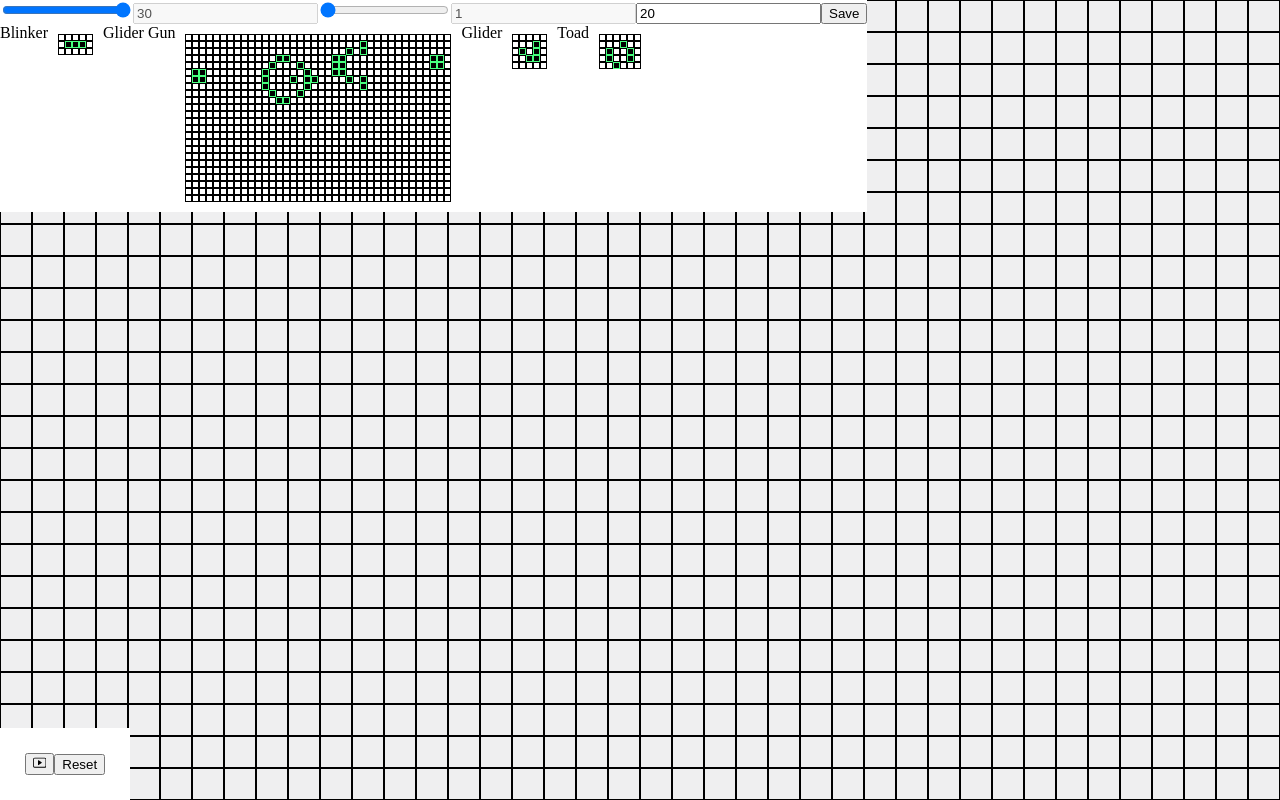
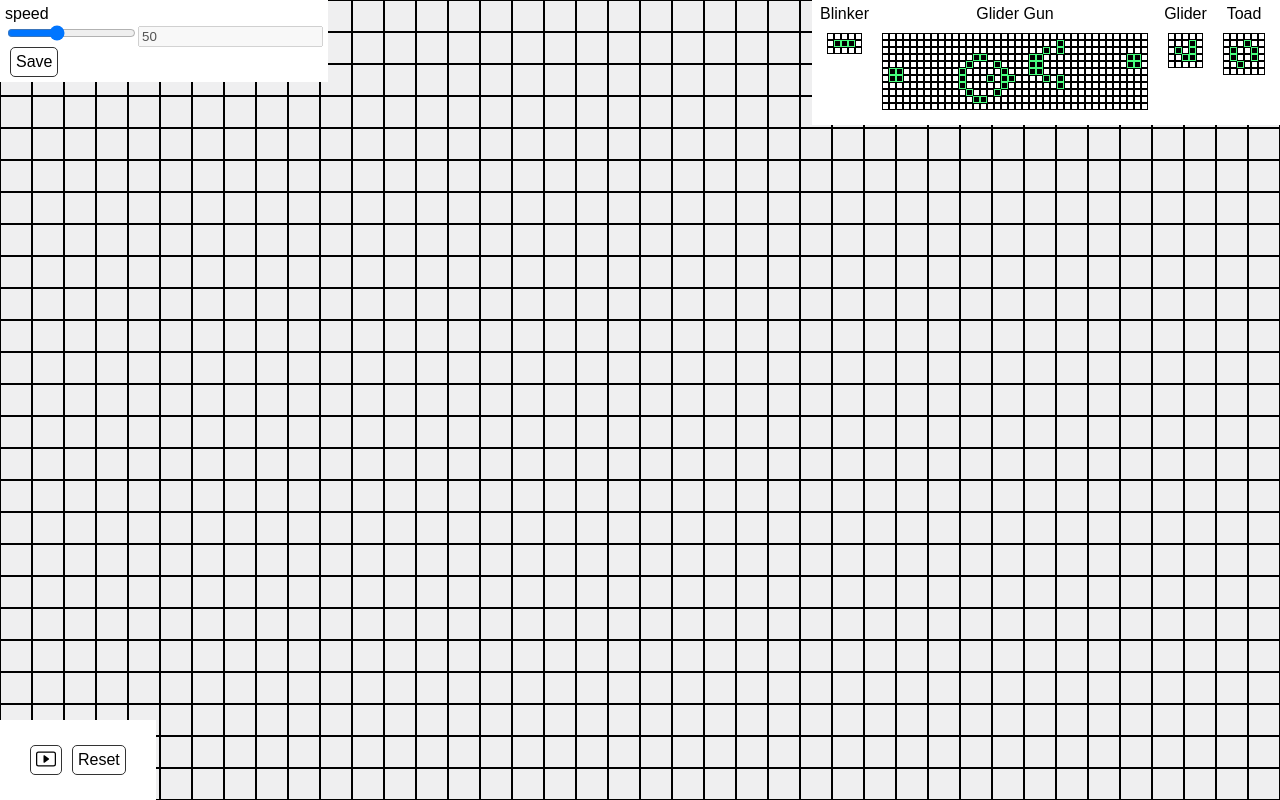
Before and after one commit to Meorne/game-of-life, a React app: page / in a window 1280 px wide. Built offline with nearby package versions, Linux system fonts and the light colour scheme.

Commit message:
improve logic

```diff
--- a/config/webpack.config.js
+++ b/config/webpack.config.js
@@ -163,7 +163,7 @@ module.exports = function (webpackEnv) {
       ? shouldUseSourceMap
         ? `source-map`
         : false
-      : isEnvDevelopment && `cheap-module-source-map`,
+      : isEnvDevelopment && `eval-cheap-module-source-map`,
     // These are the "entry points" to our application.
     // This means they will be the "root" imports that are included in JS bundle.
     entry:
--- a/src/App.jsx
+++ b/src/App.jsx
@@ -1,6 +1,7 @@
 import React, { useState, useMemo } from 'react'
 import MatrixContainer from './MatrixContainer'
-import OptionContainer from './OptionContainer'
+import ParamsContainer from './ParamsContainer'
+import TemplateContainer from './TemplateContainer'
 import GlobalStyles from './globalStyles'
 import {
   matrixContext, templateContext, paramsContext, theme, lifeCycleContext,
@@ -17,11 +18,9 @@ const App = () => {
   const lifeCycleMemo = useMemo(() => ({ lifeCycleState, setLifeCycleState }), [lifeCycleState])
   const defaulfParams = {
     squareSize: 30,
-    borderSize: 1,
-    speed: 20,
+    speed: 50,
   }
 
-  console.log(defaulfParams)
   const [params, setParams] = useState(defaulfParams)
   const paramsMemo = useMemo(() => ({ params, setParams }), [params])
 
@@ -31,7 +30,8 @@ const App = () => {
         <templateContext.Provider value={templateMemo}>
           <matrixContext.Provider value={matrixMemo}>
             <GlobalStyles theme={theme} />
-            <OptionContainer />
+            <ParamsContainer />
+            <TemplateContainer />
             <MatrixContainer />
           </matrixContext.Provider>
         </templateContext.Provider>
--- a/src/MatrixContainer.jsx
+++ b/src/MatrixContainer.jsx
@@ -12,14 +12,20 @@ import {
 import { Line, Square, Btn } from './globalStyles'
 
 const Matrix = styled.div`
-
+  display:flex;
+  flex-wrap: wrap;
+  align-content: center;
+  justify-content: center;
+  width: 100%;
+  height: 100%;
 `
 const ActionsContainer = styled.div`
   position:absolute;
   bottom:0 ;
   left:0 ;
-  padding:25px ;
-  background:#fff ;
+  padding:25px;
+  background:#fff;
+  display:flex;
 `
 
 const propTypes = {
@@ -32,7 +38,7 @@ const MatrixContainer = () => {
   const { lifeCycleState, setLifeCycleState } = useContext(lifeCycleContext)
   const { currentMatrix, setMatrix } = useContext(matrixContext)
   const { currentTemplate, setTemplate } = useContext(templateContext)
-  const { params: { squareSize, borderSize, speed } } = useContext(paramsContext)
+  const { params: { squareSize, speed } } = useContext(paramsContext)
 
   useEffect(() => {
     setMatrix(cloneDeep(currentTemplate))
@@ -68,11 +74,12 @@ const MatrixContainer = () => {
         {lifeCycleState === `pending`
           ? <img src={loader} alt="" />
           : currentMatrix.map((e, i) => (
-            <Line>
+            <Line key={`line-${i}`}>
               {e.map((f, j) => (
                 <Square
+                  key={`square-${j}`}
                   className={f === 1 ? `isSelected` : ``}
-                  borderSize={borderSize}
+                  borderSize={1}
                   squareSize={squareSize}
                   onClick={enableSquare(i, j)}
                 />
@@ -81,7 +88,10 @@ const MatrixContainer = () => {
           ))}
       </Matrix>
       <ActionsContainer>
-        <Btn onClick={launchLifeCycle}>
+        <Btn
+          onClick={launchLifeCycle}
+          className="icon"
+        >
           {lifeCycleState === `stoped`
             ? <BsPlayBtn />
             : <BsStopBtn />}
--- a/src/OptionContainer.jsx
+++ /dev/null
@@ -1,18 +0,0 @@
-import React from 'react'
-import styled from 'styled-components'
-import ParamsContainer from './options/ParamsContainer'
-import TemplateContainer from './options/TemplateContainer'
-
-const OprionWrapper = styled.div`
-  position:absolute;
-  background:#fff ;
-`
-
-const OptionContainer = () => (
-  <OprionWrapper>
-    <ParamsContainer />
-    <TemplateContainer />
-  </OprionWrapper>
-)
-
-export default OptionContainer
--- /dev/null
+++ b/src/ParamsContainer.jsx
@@ -0,0 +1,60 @@
+import React, { useContext, useState } from 'react'
+import styled from 'styled-components'
+import { paramsContext, templateContext } from './context'
+import { Btn } from './globalStyles'
+
+const ParamsWrapper = styled.div`
+  position: absolute;
+  top: 0;
+  left: 0;
+  background: #fff;
+  padding: 5px;
+`
+const ParamsInput = styled.input``
+
+const ParamsContainer = () => {
+  const { params, setParams } = useContext(paramsContext)
+  const { setTemplate } = useContext(templateContext)
+  const [newParams, setNewParams] = useState({ ...params })
+
+  const updateParams = (key, type = `string`) => ({ target: { value } }) => {
+    const modifiedParams = { ...newParams }
+    modifiedParams[key] = type === `number` ? Number.parseInt(value, 10) : value
+    setNewParams(modifiedParams)
+  }
+
+  const applyParams = () => {
+    setTemplate([])
+    setParams(newParams)
+  }
+
+  return (
+    <ParamsWrapper>
+      {/* <div>
+        <div>squareSize</div>
+        <ParamsInput
+          type="range"
+          onChange={updateParams(`squareSize`, `number`)}
+          value={newParams?.squareSize}
+          min="20"
+          max="30"
+        />
+        <ParamsInput disabled value={newParams?.squareSize} />
+      </div> */}
+      <div>
+        <div>speed</div>
+        <ParamsInput
+          type="range"
+          onChange={updateParams(`speed`, `number`)}
+          value={newParams?.speed}
+          min="20"
+          max="100"
+        />
+        <ParamsInput disabled value={newParams?.speed} />
+      </div>
+      <Btn onClick={applyParams}>Save</Btn>
+    </ParamsWrapper>
+  )
+}
+
+export default ParamsContainer
--- a/src/options/TemplateContainer.jsx
+++ b/src/TemplateContainer.jsx
@@ -1,30 +1,40 @@
 import React, { useContext, useEffect } from 'react'
 import cloneDeep from 'lodash/cloneDeep'
+import throttle from 'lodash/throttle'
 import styled from 'styled-components'
 
-import { templateContext, paramsContext, lifeCycleContext } from '../context'
-import { Line, Square } from '../globalStyles'
-import * as tmplList from '../templateList'
+import { templateContext, paramsContext, lifeCycleContext } from './context'
+import { Line, Square } from './globalStyles'
+import * as tmplList from './templateList'
 
 const TemplateWrapper = styled.div`
   display: flex;
+  position: absolute;
+  top: 0;
+  right: 0;
+  background: #fff;
+  padding: 5px;
 `
 const Template = styled.div`
   margin: 10px;
+  cursor: pointer;
+`
+const Title = styled.div`
+  text-align:center ;
 `
 
 const TemplateContainer = () => {
   const { currentTemplate, setTemplate } = useContext(templateContext)
   const { setLifeCycleState } = useContext(lifeCycleContext)
   // const { currentMatrix } = useContext(matrixContext)
-  const { params: { borderSize, squareSize } } = useContext(paramsContext)
+  const { params: { squareSize } } = useContext(paramsContext)
 
   const defaultMatrix = () => {
     setLifeCycleState(`pending`)
 
-    const calculSquareBase = squareSize + (borderSize * 2)
-    const nbrSquareH = Math.floor(window.innerHeight / calculSquareBase)
-    const nbrSquareW = Math.floor(window.innerWidth / calculSquareBase)
+    const calculSquareBase = squareSize + 2
+    const nbrSquareH = Math.ceil(window.innerHeight / calculSquareBase)
+    const nbrSquareW = Math.ceil(window.innerWidth / calculSquareBase)
 
     const newMatrix = []
     let matrixX = 0
@@ -77,14 +87,21 @@ const TemplateContainer = () => {
     if (currentTemplate.length === 0) setTemplate(defaultMatrix())
   }, [currentTemplate])
 
+  useEffect(() => {
+    const throttledTmpl = throttle(() => setTemplate(defaultMatrix()), 200)
+    window.addEventListener(`resize`, throttledTmpl)
+    return () => window.removeEventListener(`resize`, throttledTmpl)
+  }, [])
+
   const drawTemplate = ({ title, tmpl = [] }) => (
-    <>
-      <div>{title}</div>
+    <div key={title}>
+      <Title>{title}</Title>
       <Template onClick={drawTmplInCurrentMatrix(tmpl)}>
-        {tmpl.map(e => (
-          <Line>
-            {e.map(f => (
+        {tmpl.map((e, i) => (
+          <Line key={`line-${i}`}>
+            {e.map((f, j) => (
               <Square
+                key={`square-${j}`}
                 className={f === 1 ? `isSelected` : ``}
                 borderSize={1}
                 squareSize={5}
@@ -93,7 +110,7 @@ const TemplateContainer = () => {
           </Line>
         ))}
       </Template>
-    </>
+    </div>
   )
 
   return (
--- a/src/globalStyles.js
+++ b/src/globalStyles.js
@@ -8,6 +8,8 @@ html, body, #root {
   margin: 0;
   padding: 0;
   background: #efeff0;
+  overflow: hidden ;
+  font-family: Arial, Helvetica, sans-serif;
 }
 `
 export const Line = styled.div`
@@ -27,6 +29,28 @@ export const Square = styled.div`
   }
 `
 
-export const Btn = styled.button``
+export const Btn = styled.div`
+  display: inline-block;
+  padding: 5px;
+  border: 1px solid #333;
+  border-radius: 5px ;
+  margin: 0 5px ;
+  transition: background .5s;
+
+  & > *{
+    display:inline;
+    vertical-align: bottom;
+  }
+
+  &:hover{
+    cursor: pointer;
+    background: #ccc;
+  }
+
+  &.icon{
+    padding: 0 5px;
+    font-size: 20px;
+  }
+`
 
 export default GlobalStyles
--- a/src/options/ParamsContainer.jsx
+++ /dev/null
@@ -1,36 +0,0 @@
-import React, { useContext, useState } from 'react'
-import styled from 'styled-components'
-import { paramsContext, templateContext } from '../context'
-import { Btn } from '../globalStyles'
-
-const ParamsInput = styled.input``
-
-const ParamsContainer = () => {
-  const { params, setParams } = useContext(paramsContext)
-  const { setTemplate } = useContext(templateContext)
-  const [newParams, setNewParams] = useState({ ...params })
-  console.log(newParams)
-  const updateParams = param => ({ target }) => {
-    const modifiedParams = { ...newParams }
-    modifiedParams[param] = target.value
-    setNewParams(modifiedParams)
-  }
-
-  const applyParams = () => {
-    setTemplate([])
-    setParams(newParams)
-  }
-
-  return (
-    <>
-      <ParamsInput type="range" onChange={updateParams(`squareSize`)} value={newParams?.squareSize} min="10" max="30" />
-      <ParamsInput disabled value={newParams?.squareSize} />
-      <ParamsInput type="range" onChange={updateParams(`nbrSquare`)} value={newParams?.borderSize} min="1" max="70" />
-      <ParamsInput disabled value={newParams?.borderSize} />
-      <ParamsInput onChange={updateParams(`speed`)} value={newParams?.speed} min="1" max="50" />
-      <Btn onClick={applyParams}>Save</Btn>
-    </>
-  )
-}
-
-export default ParamsContainer
--- a/src/templateList.js
+++ b/src/templateList.js
@@ -25,19 +25,7 @@ export const gliderGunTmpl = {
     [0, 0, 0, 0, 0, 0, 0, 0, 0, 0, 0, 0, 1, 0, 0, 0, 1, 0, 0, 0, 0, 0, 0, 0, 0, 0, 0, 0, 0, 0, 0, 0, 0, 0, 0, 0, 0, 0],
     [0, 0, 0, 0, 0, 0, 0, 0, 0, 0, 0, 0, 0, 1, 1, 0, 0, 0, 0, 0, 0, 0, 0, 0, 0, 0, 0, 0, 0, 0, 0, 0, 0, 0, 0, 0, 0, 0],
     [0, 0, 0, 0, 0, 0, 0, 0, 0, 0, 0, 0, 0, 0, 0, 0, 0, 0, 0, 0, 0, 0, 0, 0, 0, 0, 0, 0, 0, 0, 0, 0, 0, 0, 0, 0, 0, 0],
-    [0, 0, 0, 0, 0, 0, 0, 0, 0, 0, 0, 0, 0, 0, 0, 0, 0, 0, 0, 0, 0, 0, 0, 0, 0, 0, 0, 0, 0, 0, 0, 0, 0, 0, 0, 0, 0, 0],
-    [0, 0, 0, 0, 0, 0, 0, 0, 0, 0, 0, 0, 0, 0, 0, 0, 0, 0, 0, 0, 0, 0, 0, 0, 0, 0, 0, 0, 0, 0, 0, 0, 0, 0, 0, 0, 0, 0],
-    [0, 0, 0, 0, 0, 0, 0, 0, 0, 0, 0, 0, 0, 0, 0, 0, 0, 0, 0, 0, 0, 0, 0, 0, 0, 0, 0, 0, 0, 0, 0, 0, 0, 0, 0, 0, 0, 0],
-    [0, 0, 0, 0, 0, 0, 0, 0, 0, 0, 0, 0, 0, 0, 0, 0, 0, 0, 0, 0, 0, 0, 0, 0, 0, 0, 0, 0, 0, 0, 0, 0, 0, 0, 0, 0, 0, 0],
-    [0, 0, 0, 0, 0, 0, 0, 0, 0, 0, 0, 0, 0, 0, 0, 0, 0, 0, 0, 0, 0, 0, 0, 0, 0, 0, 0, 0, 0, 0, 0, 0, 0, 0, 0, 0, 0, 0],
-    [0, 0, 0, 0, 0, 0, 0, 0, 0, 0, 0, 0, 0, 0, 0, 0, 0, 0, 0, 0, 0, 0, 0, 0, 0, 0, 0, 0, 0, 0, 0, 0, 0, 0, 0, 0, 0, 0],
-    [0, 0, 0, 0, 0, 0, 0, 0, 0, 0, 0, 0, 0, 0, 0, 0, 0, 0, 0, 0, 0, 0, 0, 0, 0, 0, 0, 0, 0, 0, 0, 0, 0, 0, 0, 0, 0, 0],
-    [0, 0, 0, 0, 0, 0, 0, 0, 0, 0, 0, 0, 0, 0, 0, 0, 0, 0, 0, 0, 0, 0, 0, 0, 0, 0, 0, 0, 0, 0, 0, 0, 0, 0, 0, 0, 0, 0],
-    [0, 0, 0, 0, 0, 0, 0, 0, 0, 0, 0, 0, 0, 0, 0, 0, 0, 0, 0, 0, 0, 0, 0, 0, 0, 0, 0, 0, 0, 0, 0, 0, 0, 0, 0, 0, 0, 0],
-    [0, 0, 0, 0, 0, 0, 0, 0, 0, 0, 0, 0, 0, 0, 0, 0, 0, 0, 0, 0, 0, 0, 0, 0, 0, 0, 0, 0, 0, 0, 0, 0, 0, 0, 0, 0, 0, 0],
-    [0, 0, 0, 0, 0, 0, 0, 0, 0, 0, 0, 0, 0, 0, 0, 0, 0, 0, 0, 0, 0, 0, 0, 0, 0, 0, 0, 0, 0, 0, 0, 0, 0, 0, 0, 0, 0, 0],
-    [0, 0, 0, 0, 0, 0, 0, 0, 0, 0, 0, 0, 0, 0, 0, 0, 0, 0, 0, 0, 0, 0, 0, 0, 0, 0, 0, 0, 0, 0, 0, 0, 0, 0, 0, 0, 0, 0],
-    [0, 0, 0, 0, 0, 0, 0, 0, 0, 0, 0, 0, 0, 0, 0, 0, 0, 0, 0, 0, 0, 0, 0, 0, 0, 0, 0, 0, 0, 0, 0, 0, 0, 0, 0, 0, 0, 0],
+
   ],
 }
 
@@ -58,5 +46,6 @@ export const toadTmpl = {
     [0, 1, 0, 0, 1, 0],
     [0, 1, 0, 0, 1, 0],
     [0, 0, 1, 0, 0, 0],
+    [0, 0, 0, 0, 0, 0],
   ],
 }
```
Also changed, not shown: src/LifeLogical.jsx (+10 -14 lines).
